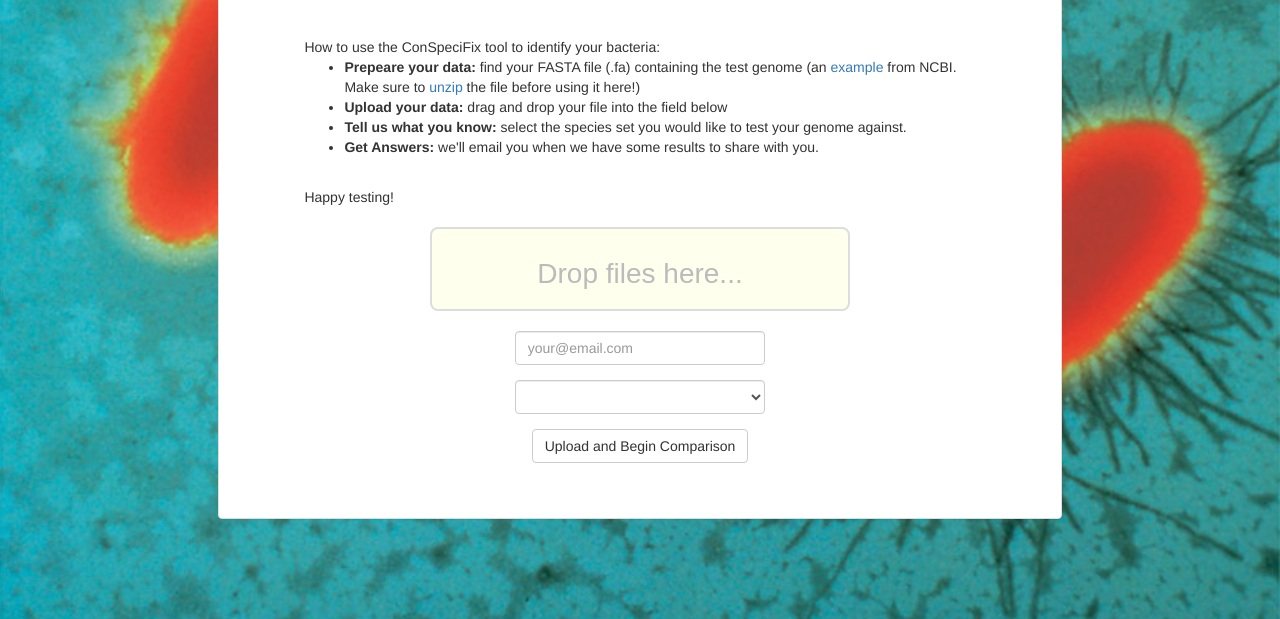
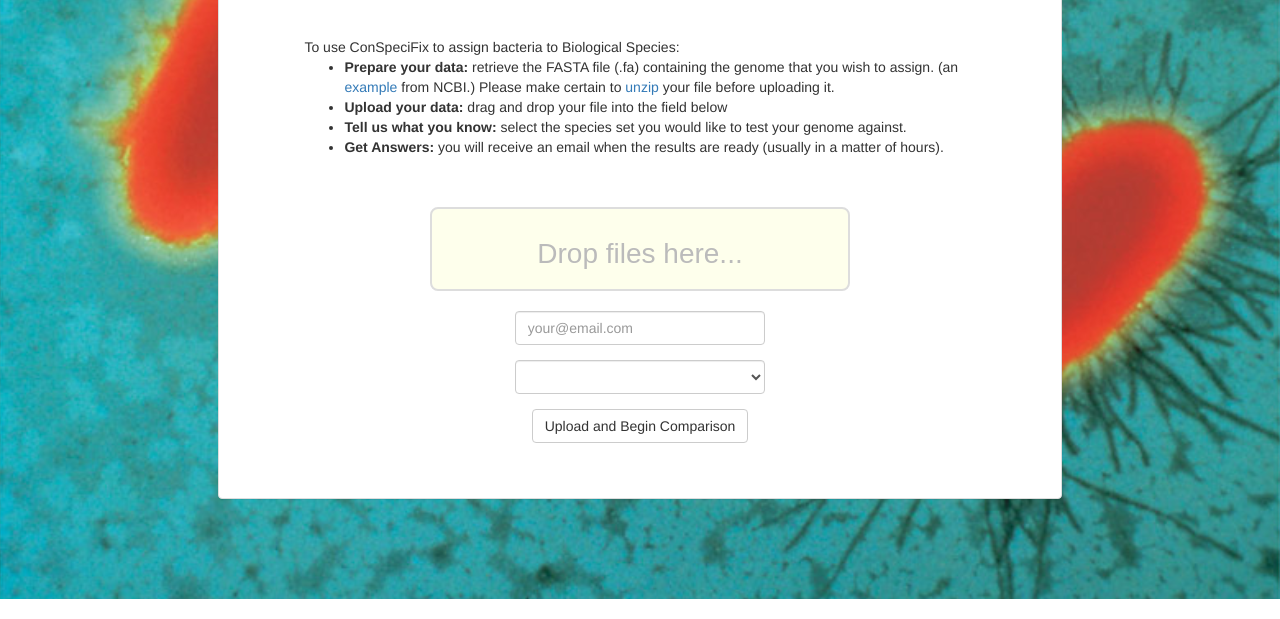
Before and after one commit to Bobay-Ochman/ConSpeciFix-Website, a website: page app/index.html at #!/home in a window 1280 px wide. Shown: the part 290-909 px from the top of the page. Drawn offline with nearby package versions, Linux system fonts and the light colour scheme.

Commit message:
git cone the repo for the freshest

```diff
--- a/app/home/home.html
+++ b/app/home/home.html
@@ -12,16 +12,14 @@
   <div class="col-sm-1"> &nbsp </div>
   <div class="col-sm-10">
 
-    How to use the ConSpeciFix tool to identify your bacteria:
+    To use ConSpeciFix to assign bacteria to Biological Species:
     <ul>
-    <li> <b> Prepeare your data: </b> find your FASTA file (.fa) containing the test genome (an <a target="_blank" href="ftp://ftp.ncbi.nlm.nih.gov/genomes/all/GCA/001/541/385/GCA_001541385.1_ASM154138v1/GCA_001541385.1_ASM154138v1_cds_from_genomic.fna.gz">example</a> from NCBI. Make sure to <a target="_blank" href="http://www.wikihow.com/Unzip-a-File">unzip</a> the file before using it here!)</li>
+    <li> <b> Prepare your data: </b> retrieve the FASTA file (.fa) containing the genome that you wish to assign. (an <a target="_blank" href="ftp://ftp.ncbi.nlm.nih.gov/genomes/all/GCA/001/541/385/GCA_001541385.1_ASM154138v1/GCA_001541385.1_ASM154138v1_cds_from_genomic.fna.gz">example</a> from NCBI.) Please make certain to <a target="_blank" href="http://www.wikihow.com/Unzip-a-File">unzip</a> your file before uploading it.</li>
     <li> <b> Upload your data: </b> drag and drop your file into the field below</li>
     <li> <b> Tell us what you know: </b> select the species set you would like to test your genome against.</li>
-    <li> <b> Get Answers: </b> we'll email you when we have some results to share with you.</li>
+    <li> <b> Get Answers: </b> you will receive an email when the results are ready (usually in a matter of hours).</li>
     </ul>
     <br>
-    Happy testing!
-
   </div>
   <div class="col-sm-1"> &nbsp </div>
 </div>
```
Also changed, not shown: 3 other files.
